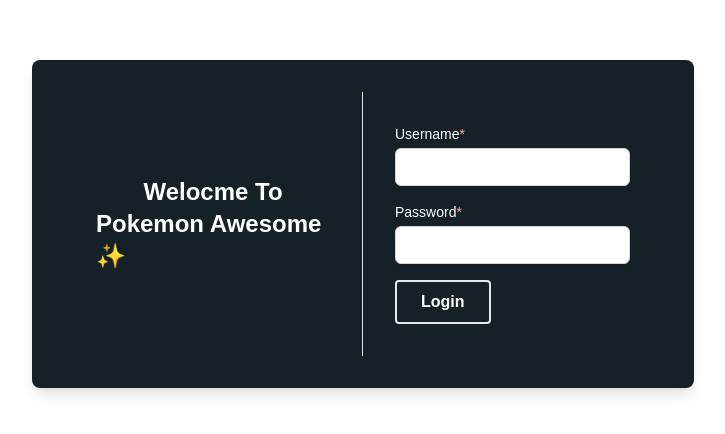
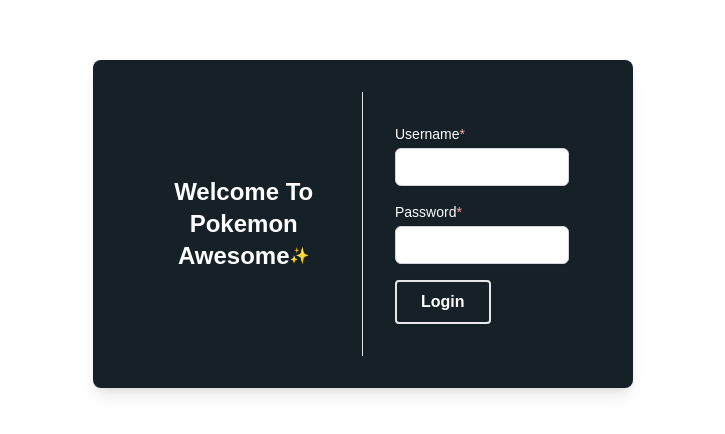
Before and after one commit to adityaqudaedah/pokemon-awesome, a Next.js app: page /auth in a window 1280 px wide. Shown: the part 176-610 px from the top of the page, without its empty margins (277-1002 px from the left). Built offline with nearby package versions, Linux system fonts and the light colour scheme; sample sign-in values are in the browser's storage.

Commit message:
fix : login page

```diff
--- a/src/app/auth/page.tsx
+++ b/src/app/auth/page.tsx
@@ -1,5 +1,5 @@
 "use client";
-import React from "react";
+import React, { useEffect } from "react";
 import Card from "@/_components/molecules/login-card";
 import Input from "@/_components/atoms/Input";
 import Button from "@/_components/atoms/button";
@@ -27,12 +27,17 @@
       );
       login();
       router.push("/");
+    } else {
+      alert("Username atau Password salah");
     }
   };
 
-  if (isAuthenticated) {
-    router.push("/");
-  }
+  useEffect(() => {
+    if (isAuthenticated) {
+      router.push("/");
+    }
+  }, [isAuthenticated]);
+
   if (isAuthenticated) {
     return <MyLoading message="Checking Authentication..." />;
   }
@@ -40,15 +45,22 @@
   return (
     <form
       onSubmit={handleSubmit(onSubmit)}
-      className="flex justify-center items-center h-screen"
+      className="flex justify-center items-center h-screen max-w-full"
     >
       <Card>
         {/* brand */}
         <div className="w-1/2 flex flex-col justify-center items-center border-r p-8">
-          <h1 className="text-2xl text-white font-semibold">Welocme To</h1>
-          <h1 className="text-2xl text-white font-semibold">
-            Pokemon Awesome ✨
-          </h1>
+
+        <div className="flex w-full justify-center items-center">
+            <h1 className="text-2xl text-white font-semibold">Welcome To</h1>
+          </div>
+          <div className="flex w-full justify-center items-center">
+            <h1 className="text-2xl text-white font-semibold">Pokemon</h1>
+          </div>
+          <div className="flex w-full justify-center items-center">
+            <h1 className="text-2xl text-white font-semibold">Awesome</h1>
+            <span className="text-sml">✨</span>
+          </div>
         </div>
 
         {/* form-input */}
```
